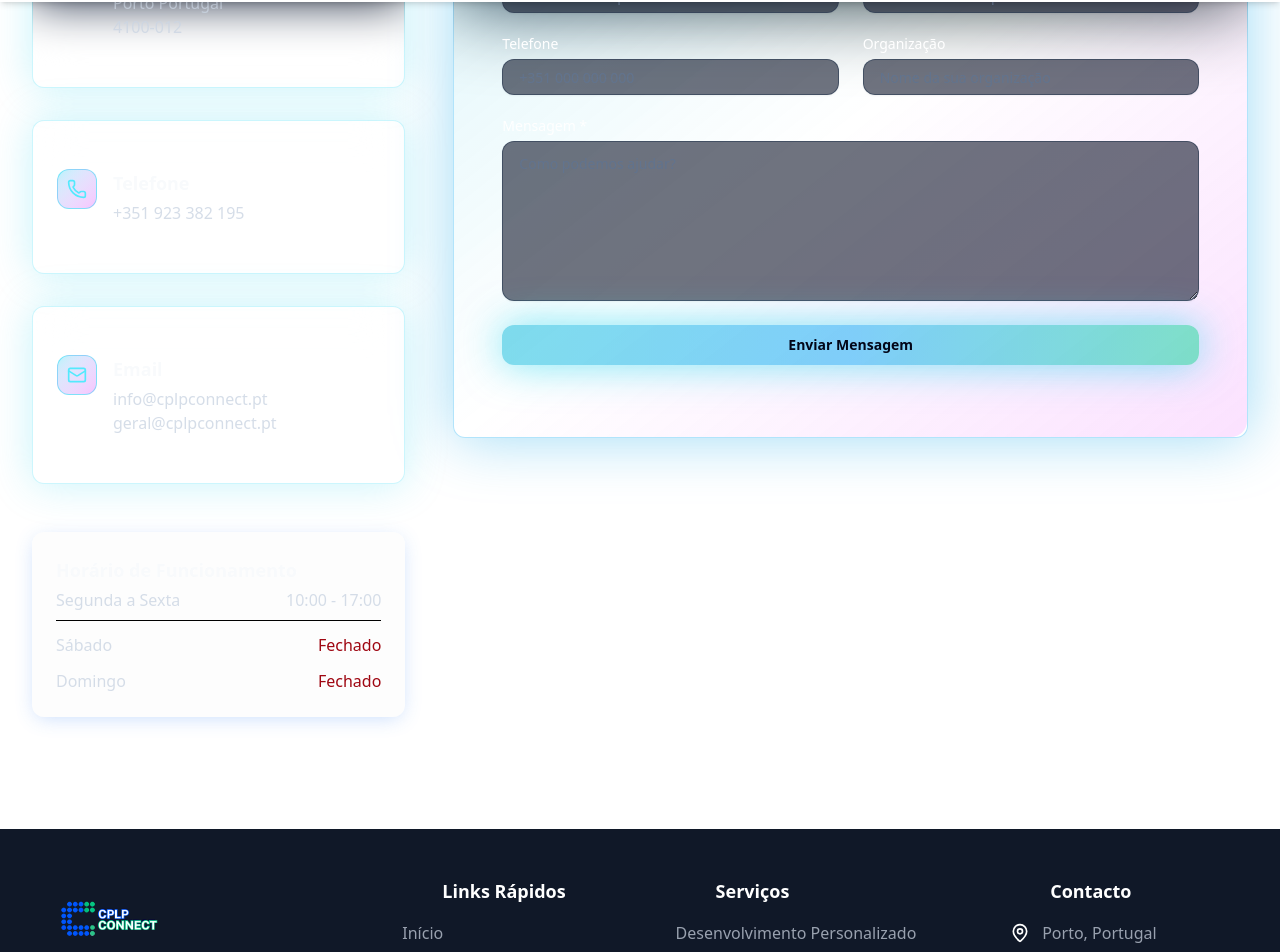
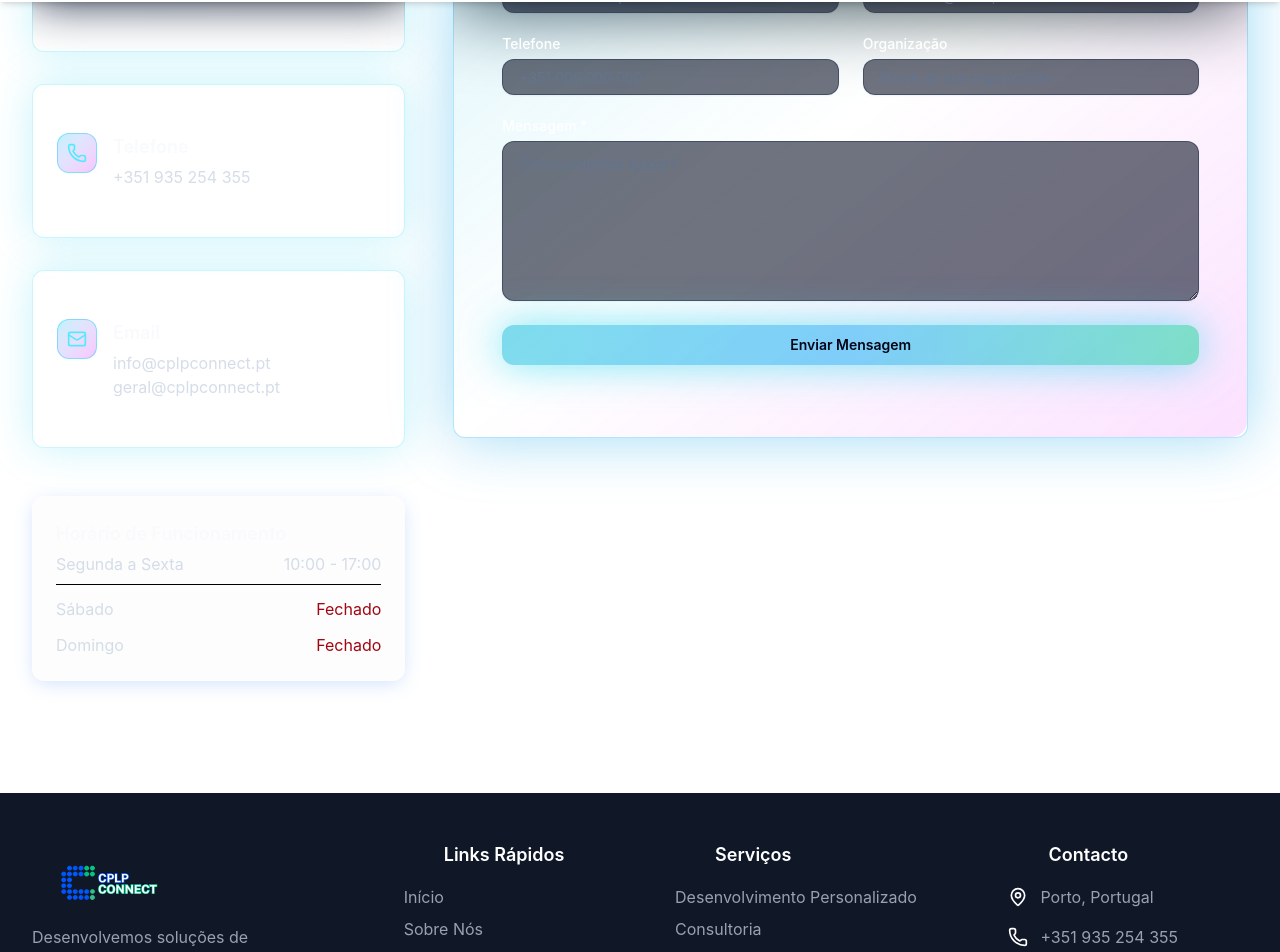
Before and after one commit to devsembo/cplpcwebsite, a Next.js app: page /contacto in a window 1280 px wide. Shown: the part 798-1750 px from the top of the page. Built offline with nearby package versions, Linux system fonts and the light colour scheme.

Commit message:
chore: update service

```diff
--- /dev/null
+++ b/pnpm-workspace.yaml
@@ -0,0 +1,4 @@
+onlyBuiltDependencies:
+  - msw
+  - sharp
+  - unrs-resolver
--- a/src/app/contacto/page.tsx
+++ b/src/app/contacto/page.tsx
@@ -119,7 +119,7 @@ export default function Contact() {
                                         </div>
                                         <div>
                                             <h3 className="font-semibold text-lg mb-1 text-slate-50">Telefone</h3>
-                                            <p className="text-slate-300/80">+351 923 382 195</p>
+                                            <p className="text-slate-300/80">+351 935 254 355</p>
                                         </div>
                                     </CardContent>
                                 </Card>
--- a/src/components/Footer.tsx
+++ b/src/components/Footer.tsx
@@ -63,7 +63,7 @@ export default function Footer() {
                             </li>
                             <li className="flex items-start gap-3">
                                 <Phone className="h-5 w-5 text-brand-green mt-0.5" />
-                                <span className="text-gray-400">+351 923 382 195</span>
+                                <span className="text-gray-400">+351 935 254 355</span>
                             </li>
                             <li className="flex items-start gap-3">
                                 <Mail className="h-5 w-5 text-brand-green mt-0.5" />
```
Also changed, not shown: package.json (+14 -14 lines), 1 other file (tests, documents, lock files or other folders).
